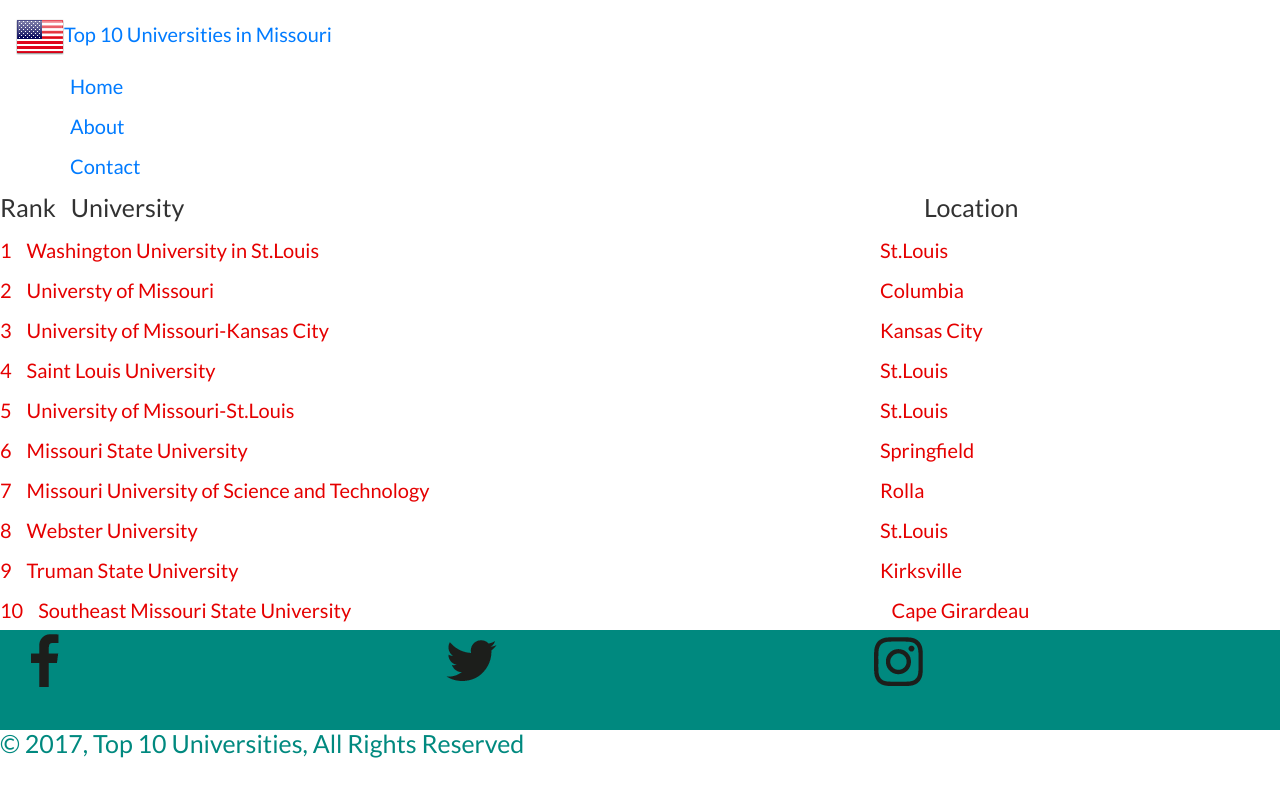
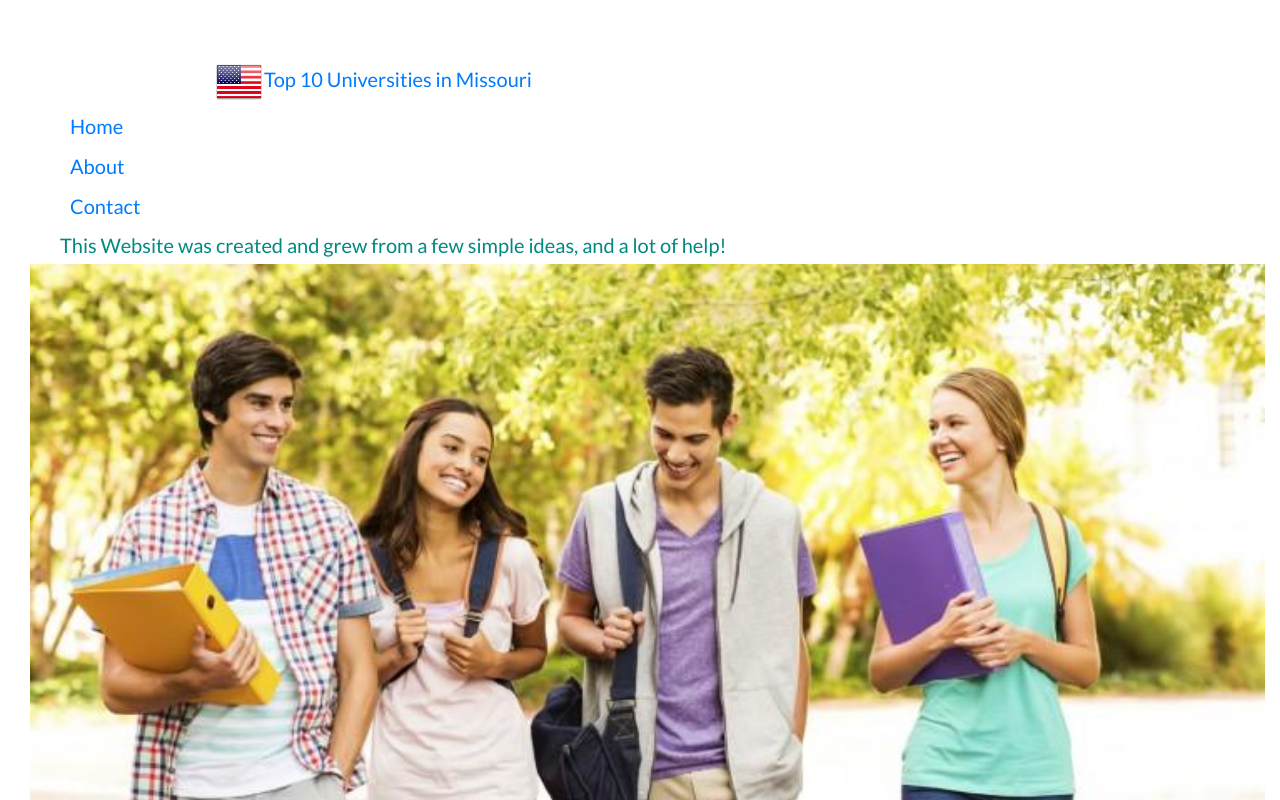
Before and after one commit to icusick/missouri-universities, a React (Create React App) app: page /about in a window 1280 px wide. Shown: the top 800 px of the page. Built offline with nearby package versions, Linux system fonts and the light colour scheme.

Commit message:
Created components for navigation

```diff
--- a/src/App.css
+++ b/src/App.css
@@ -31,8 +31,10 @@
 }
 
 h1 {
-  font-size: 25px;
+  font-size: 20px;
   color: #00897f;
+  margin-left: 30px;
+  padding-left: 30px;
 }
 
 h2 {
@@ -40,33 +42,42 @@
    color: #323232;
 }
 
+.navbar-brand {
+ padding-top: 50px;
+ padding-bottom: 0;
+ padding-left: 200px;
+ }
+
 .navbar-brand img{
   width: 48px;
   height: 48px;
+  padding-right: 2px;
 }
 
-.main {
-  width: 100%;
+.whole.component {
+    width: 100%;
 }
 
-.footer {
+h3 {
+  justify-content: left;
+  margin-left: 25px;
+  font-size: 20px;
+  color: #323232;
+
+}
+
+.container-fluid {
+width: 100%;
+padding-left: 30px;
+}
+
+.container-fluid img{
+  width: 100%;
+  }
+
+
+.socialMedia {
   background-color: #00897f;
   width: 100%;
   height: 100px;
-  }
-
-  footer p {
-    color: #323232;
-  }
-
-h3 {
-  margin-top: 60px;
-  justify-content: center;
-  margin-left: 100px;
-
 }
-
-h4 {
-  font-size: 15px;
-  color: #323232;
-}
--- a/src/App.js
+++ b/src/App.js
@@ -1,11 +1,17 @@
 import React, { Component } from 'react';
 import './App.css';
 import Header from './components/Header';
+import Main from './components/Main';
+import Home from './components/Home';
+import About from './components/About';
+import Contact from './components/Contact';
 
 
+import { Switch, Route } from 'react-router-dom'
+import { Link } from 'react-router-dom';
 
 
-class App extends Component {
+class App extends Component{
 
      data = [
               {rank: 1, name: " Washington University in St.Louis", location: "St.Louis"},
@@ -22,30 +28,19 @@
 
    render() {
 
+
        return (
-
-  <div className="main">
-    <header>
-  <div className="navbar navbar-default navbar-static-top">
-       <a href='/'className="navbar-brand">
-         <img src="images/united-states-flag.png" alt="american flag"/>
-            Top 10 Universities in Missouri
-        </a>
-           <div className="container">
-               <ul className="nav navbar-nav row">
-                  <li><a href="home.html">Home</a></li>
-                  <li><a href="about.html">About</a></li>
-                  <li><a href="contact.html">Contact</a></li>
-               </ul>
-          </div>
-  </div>
-  </header>
-
+ <div className="whole component">
+               <Header />
+               <Main/>
 
        <div className=" container-fluid">
+
+                   <div classname="col-md-12"><img src="images/students.jpg" alt="Walking students"/></div>
                     <div className="row">
                        <div className="col-md-offset-1"><h2> Rank</h2></div>
                        <div className="col-md-8"><h2>University</h2> </div>
+
                        <div className="col-md-3"><h2>Location</h2> </div>
                    </div>
 
@@ -62,18 +57,23 @@
         })}
       </div>
 
-    <div className= "footer container-fluid">
+
+
+
+      <div className="socialMedia">
+
 
           <div className="row">
                  <div className="col-md-4"><img src="images/social_facebook.png" alt="Facebook"/></div>
                  <div className="col-md-4"><img src="images/social_twitter.png" alt="Twitter"/></div>
                  <div className="col-md-4"><img src="images/social_instagram.png" alt="Instagram"/></div>
+
+
+
           </div>
 
     </div>
-
-        <h1>&copy; 2017,  <span>Top 10 Universities</span>,  All Rights Reserved </h1>
-
+        <h3>&copy; 2017,  <span>Top 10 Universities</span>,  All Rights Reserved </h3>
 </div>
 
 
--- a/src/components/About.js
+++ b/src/components/About.js
@@ -1,15 +1,9 @@
-import React, { Component } from 'react';
+import React from 'react'
 
-class About extends Component {
-  render() {
-
-      return (
-
-        <h1> This website was created and grew from a few simple ideas,<br>
-         an inspiration and a lot of help</h1>
-
-);
-}
-}
+const About = () => (
+  <div>
+    <h1>This Website was created and grew from a few simple ideas, and a lot of help!</h1>
+  </div>
+)
 
 export default About;
--- a/src/components/Contact.js
+++ b/src/components/Contact.js
@@ -3,9 +3,9 @@
 const Contact = () => (
   <div>
     <ul>
-      <li>Address</li>
-      <li>Telefon #</li>
-      <li>e-mail</li>
+      <li>By Mail ..... </li>
+      <li>By Phone  (314) 932-2370</li>
+      <li>By e-mail:  hasvart@gmail.com </li>
     </ul>
   </div>
 )
--- a/src/components/Header.js
+++ b/src/components/Header.js
@@ -1,5 +1,6 @@
 import React, {Component} from 'react';
 import { Link } from 'react-router-dom';
+
 
 // The Header creates links that can be used to navigate
 // between routes.
@@ -12,9 +13,9 @@
         </a>
            <div className="container">
                <ul className="nav navbar-nav row">
-                  <li><a href="home.html">Home</a></li>
-                  <li><a href="about.html">About</a></li>
-                  <li><a href="contact.html">Contact</a></li>
+                  <li><Link to='/'>Home</Link></li>
+                  <li><Link to ='/about'>About</Link></li>
+                  <li><Link to ='/contact'>Contact</Link></li>
                </ul>
           </div>
   </div>
--- a/src/components/Home.js
+++ b/src/components/Home.js
@@ -1,17 +1,16 @@
-import React, { Component} from 'react';
+import React from 'react';
 
-class Home extends Component {
-   render()  {
-
-     return (
-       <div>
-       <h1><h1>Welcome to Top 10 Universities in Missouri!</h1>
-       </div>
-     );
-   }
- }
-
+const Home = () => (
+  <div>
+    <h1>WELCOME TO THE UNIVERSITIES WEBSITE!!!</h1>
+  </div>
 
 )
 
+
+
+
+
+
+
 export default Home;
--- /dev/null
+++ b/src/components/Main.js
@@ -0,0 +1,22 @@
+import React from 'react'
+import { Switch, Route } from 'react-router-dom'
+import Home from './Home'
+import About from './About'
+import  Contact from './Contact'
+
+// The Main component renders one of the three provided
+// Routes (provided that one matches). Both the /roster
+// and /schedule routes will match any pathname that starts
+// with /roster or /schedule. The / route will only match
+// when the pathname is exactly the string "/"
+const Main = () => (
+  <main>
+    <Switch>
+      <Route exact path='/' component={Home}/>
+      <Route path='/about' component={About}/>
+      <Route path='/contact' component={Contact}/>
+    </Switch>
+  </main>
+)
+
+export default Main;
--- a/src/index.js
+++ b/src/index.js
@@ -1,4 +1,5 @@
 import React from 'react';
+import { render } from 'react-dom';
 import ReactDOM from 'react-dom';
 import './index.css';
 import App from './App';
```
Also changed, not shown: src/api.js (added, +30 -0 lines), src/components/AllUniversities.js (added, +21 -0 lines), src/components/University.js (added, +24 -0 lines), public/images/stl.jpg (added), public/images/students.jpg (added), src/components/WashU.js (deleted). Lines whose indentation alone changed are shown as unchanged.
